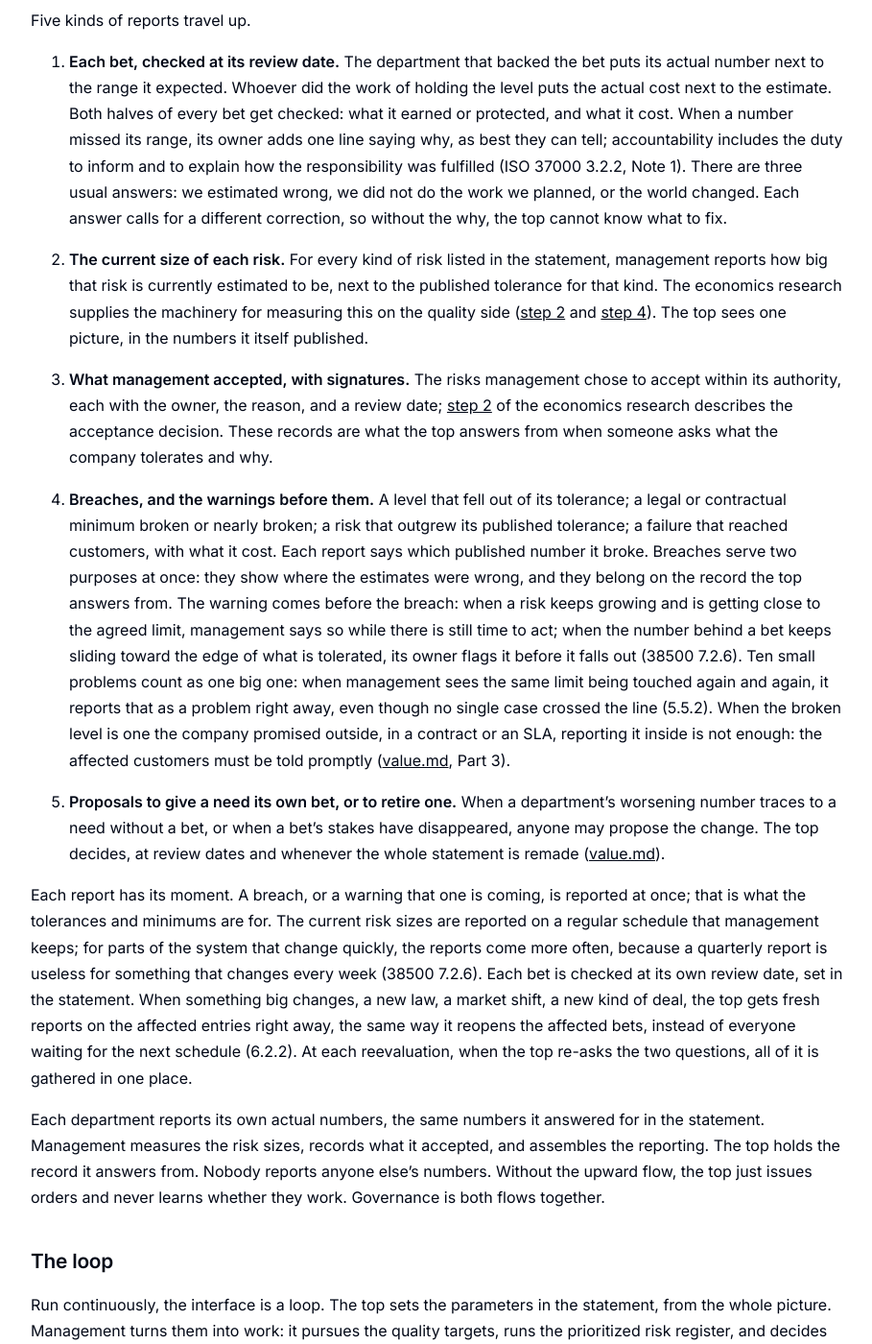
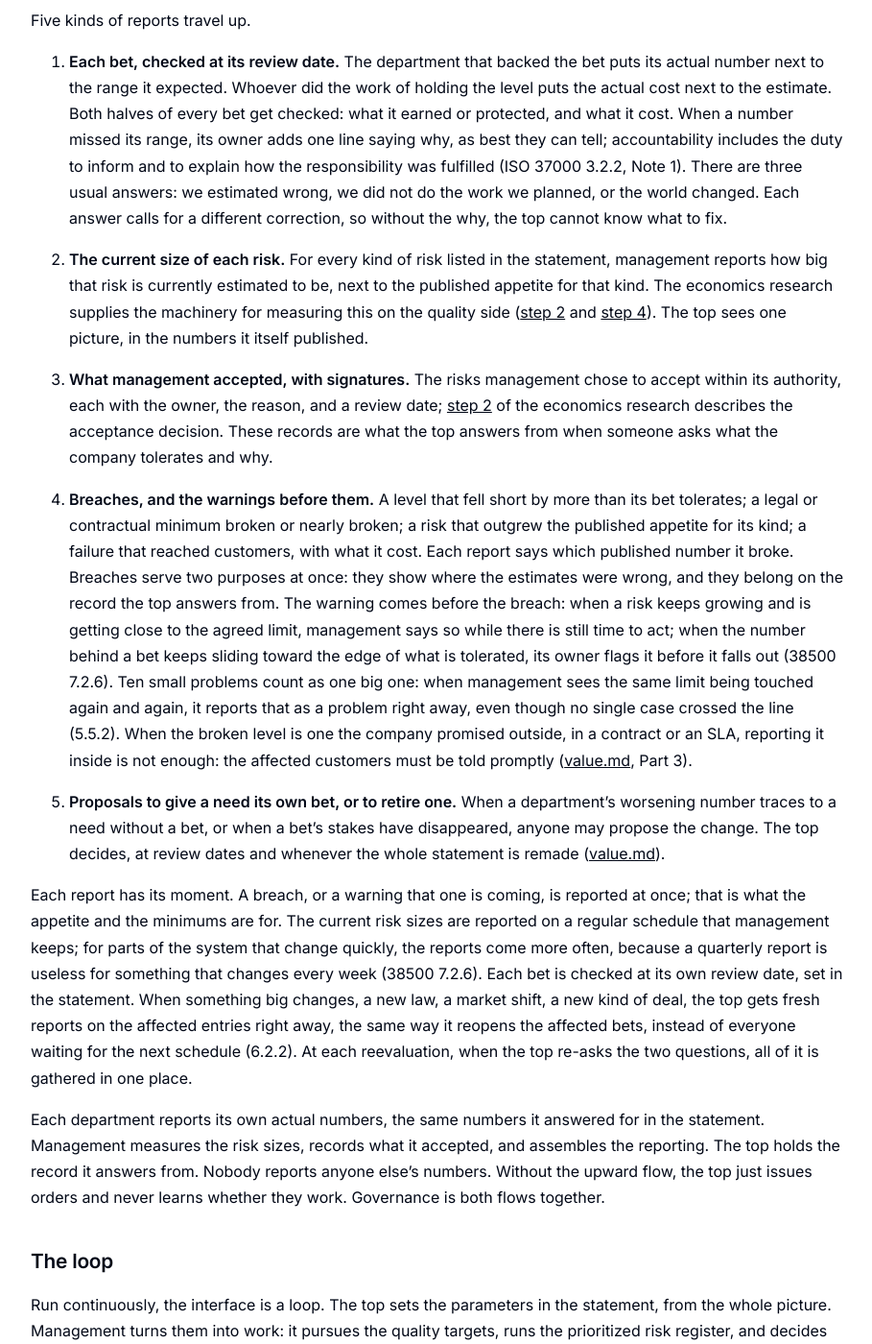
Before and after one commit to BeyondQuality/beyondquality, a Jekyll site: the page built from research/quality-governance/interface.md, in a window 1280 px wide and 1400 px high, scrolled down 2311 px. Shown: the whole window at 96% size, without its empty margins (184-1093 px from the left). Built offline with Jekyll 4.4.1, drawn with Linux system fonts in a browser that asks for light colours; our own code applies the rules of GitHub Pages for plain Markdown files; some of the changed text lies outside the part shown.

Commit message:
terms fixed to match the ISO standards

```diff
--- a/research/quality-governance/interface.md
+++ b/research/quality-governance/interface.md
@@ -27,7 +27,7 @@ The statement is a short written document with a fixed set of entries:
 - one line per bet, with the level, its worth, its cost and its review date;
 - the minimums law and contract require;
 - the common rule for every need without a bet;
-- the risk tolerances, with the size of decision above which management escalates.
+- the risk appetite, per kind of risk, with the size of decision above which management escalates.
 
 [value.md](value.md) describes each part. The framework says what must be readable and leaves the choice of tool to the company. A statement counts as published only when it is used: teams decide against its numbers, the reports refer to them, and the decisions and sign-offs are kept. Otherwise the policy exists on paper only (38500 7.2.7).
 
@@ -35,13 +35,13 @@ The governing body publishes the statement and answers for it (38500 6.1). The w
 
 ## The decision rule
 
-In daily work, the delegation limits become a decision rule. The statement publishes what holding each level is expected to earn or protect, what shortfall is tolerated, how much risk of each kind the company accepts, and the size of decision above which management must escalate. From these, management works out the numbers for each case as it comes: product with engineering estimates what postponing a particular feature would cost the company, and what a particular failure would cost against how likely it is. There is no company-wide number for what a day of delay costs, because features differ in what their delay loses. A team facing "ship now or test more" then weighs the delay it avoids against the failures it risks and the quality value it gives up, and checks the result against the published tolerances. If the case fits inside them, the team decides alone, no meeting, no escalation; if it is bigger than the allowed size, it goes up. The argument is no longer won by authority or by pushing harder (the second capability the [problem statement](quality-governance.md) promises). The rule comes from Reinertsen's flow economics; in the standard's terms, teams decide within the authority governance established, and accountability stays above (38500 3.7, 6.1).
+In daily work, the delegation limits become a decision rule. The statement publishes what holding each level is expected to earn or protect, what shortfall is tolerated, how much risk of each kind the company accepts, and the size of decision above which management must escalate. From these, management works out the numbers for each case as it comes: product with engineering estimates what postponing a particular feature would cost the company, and what a particular failure would cost against how likely it is. There is no company-wide number for what a day of delay costs, because features differ in what their delay loses. A team facing "ship now or test more" then weighs the delay it avoids against the failures it risks and the quality value it gives up, and checks the result against the published appetite. If the case fits inside it, the team decides alone, no meeting, no escalation; if it is bigger than the allowed size, it goes up. The argument is no longer won by authority or by pushing harder (the second capability the [problem statement](quality-governance.md) promises). The rule comes from Reinertsen's flow economics; in the standard's terms, teams decide within the authority governance established, and accountability stays above (38500 3.7, 6.1).
 
 ## What flows up
 
-The top has published the statement: the bets, the common rule, the risk tolerances. What comes back are the reports through which the top learns whether its numbers hold, and the record from which it answers for what the company tolerates.
+The top has published the statement: the bets, the common rule, the risk appetite. What comes back are the reports through which the top learns whether its numbers hold, and the record from which it answers for what the company tolerates.
 
-Every report refers to a number the statement itself published. A bet is settled in the numbers of the department that backed it; a risk report is compared against the published tolerance for that kind of risk. The [problem statement](quality-governance.md) says that today nothing flows up in comparable units; under the statement every report is measured against a published number, so the units are comparable from the start. The top receives summaries; test results, review notes and the rest stay below, with management. The economics research describes how every risk stays tied to its evidence ([step 3](../testing_economics/step3.md)), so when the top wants to check a number, the detail behind it can be pulled up on demand.
+Every report refers to a number the statement itself published. A bet is settled in the numbers of the department that backed it; a risk report is compared against the published appetite for that kind of risk. The [problem statement](quality-governance.md) says that today nothing flows up in comparable units; under the statement every report is measured against a published number, so the units are comparable from the start. The top receives summaries; test results, review notes and the rest stay below, with management. The economics research describes how every risk stays tied to its evidence ([step 3](../testing_economics/step3.md)), so when the top wants to check a number, the detail behind it can be pulled up on demand.
 
 At each reevaluation, the top also has someone check the reporting itself, not just single numbers: someone who does not write the reports takes a few of them, traces each back to the raw material behind it, and sees that the numbers match reality and that the machinery works, that breaches really get reported at once and that acceptances really get signed. A false report looks exactly like a true one, so the check runs on that schedule, when nothing looks wrong, and never only on suspicion. 38500 asks for this assurance (5.6.3), feeds its results into the regular assessment of the governance framework (7.2.1), and points at auditing as a further source of it (7.2.7).
 
@@ -49,15 +49,15 @@ Five kinds of reports travel up.
 
 1. **Each bet, checked at its review date.** The department that backed the bet puts its actual number next to the range it expected. Whoever did the work of holding the level puts the actual cost next to the estimate. Both halves of every bet get checked: what it earned or protected, and what it cost. When a number missed its range, its owner adds one line saying why, as best they can tell; accountability includes the duty to inform and to explain how the responsibility was fulfilled (ISO 37000 3.2.2, Note 1). There are three usual answers: we estimated wrong, we did not do the work we planned, or the world changed. Each answer calls for a different correction, so without the why, the top cannot know what to fix.
 
-2. **The current size of each risk.** For every kind of risk listed in the statement, management reports how big that risk is currently estimated to be, next to the published tolerance for that kind. The economics research supplies the machinery for measuring this on the quality side ([step 2](../testing_economics/step2.md) and [step 4](../testing_economics/step4.md)). The top sees one picture, in the numbers it itself published.
+2. **The current size of each risk.** For every kind of risk listed in the statement, management reports how big that risk is currently estimated to be, next to the published appetite for that kind. The economics research supplies the machinery for measuring this on the quality side ([step 2](../testing_economics/step2.md) and [step 4](../testing_economics/step4.md)). The top sees one picture, in the numbers it itself published.
 
 3. **What management accepted, with signatures.** The risks management chose to accept within its authority, each with the owner, the reason, and a review date; [step 2](../testing_economics/step2.md) of the economics research describes the acceptance decision. These records are what the top answers from when someone asks what the company tolerates and why.
 
-4. **Breaches, and the warnings before them.** A level that fell out of its tolerance; a legal or contractual minimum broken or nearly broken; a risk that outgrew its published tolerance; a failure that reached customers, with what it cost. Each report says which published number it broke. Breaches serve two purposes at once: they show where the estimates were wrong, and they belong on the record the top answers from. The warning comes before the breach: when a risk keeps growing and is getting close to the agreed limit, management says so while there is still time to act; when the number behind a bet keeps sliding toward the edge of what is tolerated, its owner flags it before it falls out (38500 7.2.6). Ten small problems count as one big one: when management sees the same limit being touched again and again, it reports that as a problem right away, even though no single case crossed the line (5.5.2). When the broken level is one the company promised outside, in a contract or an SLA, reporting it inside is not enough: the affected customers must be told promptly ([value.md](value.md), Part 3).
+4. **Breaches, and the warnings before them.** A level that fell short by more than its bet tolerates; a legal or contractual minimum broken or nearly broken; a risk that outgrew the published appetite for its kind; a failure that reached customers, with what it cost. Each report says which published number it broke. Breaches serve two purposes at once: they show where the estimates were wrong, and they belong on the record the top answers from. The warning comes before the breach: when a risk keeps growing and is getting close to the agreed limit, management says so while there is still time to act; when the number behind a bet keeps sliding toward the edge of what is tolerated, its owner flags it before it falls out (38500 7.2.6). Ten small problems count as one big one: when management sees the same limit being touched again and again, it reports that as a problem right away, even though no single case crossed the line (5.5.2). When the broken level is one the company promised outside, in a contract or an SLA, reporting it inside is not enough: the affected customers must be told promptly ([value.md](value.md), Part 3).
 
 5. **Proposals to give a need its own bet, or to retire one.** When a department's worsening number traces to a need without a bet, or when a bet's stakes have disappeared, anyone may propose the change. The top decides, at review dates and whenever the whole statement is remade ([value.md](value.md)).
 
-Each report has its moment. A breach, or a warning that one is coming, is reported at once; that is what the tolerances and minimums are for. The current risk sizes are reported on a regular schedule that management keeps; for parts of the system that change quickly, the reports come more often, because a quarterly report is useless for something that changes every week (38500 7.2.6). Each bet is checked at its own review date, set in the statement. When something big changes, a new law, a market shift, a new kind of deal, the top gets fresh reports on the affected entries right away, the same way it reopens the affected bets, instead of everyone waiting for the next schedule (6.2.2). At each reevaluation, when the top re-asks the two questions, all of it is gathered in one place.
+Each report has its moment. A breach, or a warning that one is coming, is reported at once; that is what the appetite and the minimums are for. The current risk sizes are reported on a regular schedule that management keeps; for parts of the system that change quickly, the reports come more often, because a quarterly report is useless for something that changes every week (38500 7.2.6). Each bet is checked at its own review date, set in the statement. When something big changes, a new law, a market shift, a new kind of deal, the top gets fresh reports on the affected entries right away, the same way it reopens the affected bets, instead of everyone waiting for the next schedule (6.2.2). At each reevaluation, when the top re-asks the two questions, all of it is gathered in one place.
 
 Each department reports its own actual numbers, the same numbers it answered for in the statement. Management measures the risk sizes, records what it accepted, and assembles the reporting. The top holds the record it answers from. Nobody reports anyone else's numbers. Without the upward flow, the top just issues orders and never learns whether they work. Governance is both flows together.
 
```
Also changed, not shown: research/quality-governance/quality-governance.md (+2 -2 lines), research/quality-governance/value.md (+5 -5 lines).
